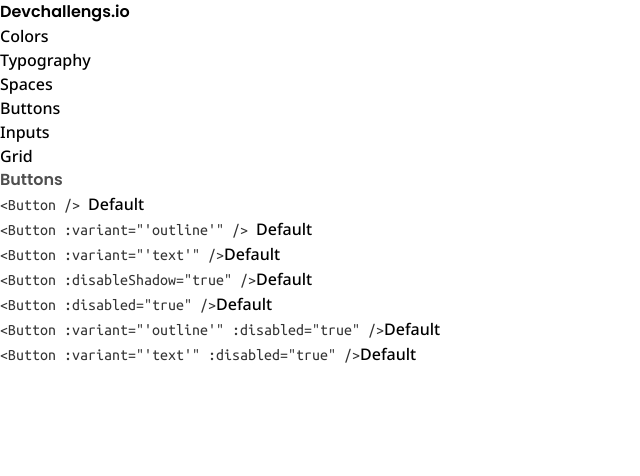
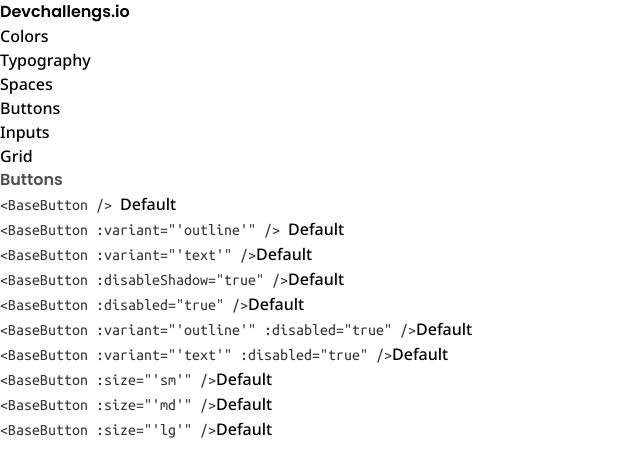
Before and after one commit to RennanPeron/reusable-components, a Vue app: page / in a window 1280 px wide. Shown: the top 476 px of the page, without its empty margins (0-640 px from the left). Built offline with nearby package versions, Linux system fonts and the light colour scheme.

Commit message:
button size added

```diff
--- a/src/components/base/Button.vue
+++ b/src/components/base/Button.vue
@@ -9,6 +9,10 @@
 
 export default {
     props: {
+        buttonText: {
+            required: false,
+            type: String
+        },
         variant: {
             required: false,
             type: String,
@@ -19,9 +23,16 @@
                 ].indexOf(value) !== -1
             }
         },
-        buttonText: {
+        size: {
             required: false,
-            type: String
+            type: String,
+            validator: function (value) {
+                return [
+                    'sm',
+                    'md',
+                    'lg',
+                ].indexOf(value) !== -1
+            }
         },
         // hover: {
         //     required: false,
@@ -57,6 +68,13 @@
             }
         }
 
+        if (props.size) {
+            if (props.size == 'sm')
+                size = ref('px-3 py-1.5')
+            else if (props.size == 'lg')
+                size = ref('px-5 py-3')
+        }
+
         if (props.disableShadow)
             shadow = ref('')
 
--- a/src/views/ButtonsView.vue
+++ b/src/views/ButtonsView.vue
@@ -5,8 +5,8 @@
     <section :class="examples">
       <!-- Button Default -->
       <div>
-        <span class="block text-gray-1">
-          &lt;Button /&gt;
+        <span class="block text-gray-1 mb-3">
+          &lt;BaseButton /&gt;
         </span>
         <base-button />
       </div>
@@ -15,7 +15,7 @@
     <section :class="examples">
       <!-- Button Default -->
       <div>
-        <span class="block text-gray-1"> &lt;Button :variant="'outline'" /&gt; </span>
+        <span class="block text-gray-1 mb-3"> &lt;BaseButton :variant="'outline'" /&gt; </span>
         <base-button :variant="'outline'" />
       </div>
     </section>
@@ -23,14 +23,14 @@
     <section :class="examples">
       <!-- Button Default -->
       <div>
-        <span class="block text-gray-1">&lt;Button :variant="'text'" /&gt;</span>
+        <span class="block text-gray-1 mb-3">&lt;BaseButton :variant="'text'" /&gt;</span>
         <base-button :variant="'text'" />
       </div>
     </section>
     <!-- Disable Shadow -->
     <section :class="examples">
       <div>
-        <span class="block text-gray-1">&lt;Button :disableShadow="true" /&gt;</span>
+        <span class="block text-gray-1 mb-3">&lt;BaseButton :disableShadow="true" /&gt;</span>
         <base-button :disableShadow="true" />
       </div>
     </section>
@@ -38,18 +38,36 @@
     <section :class="examples">
       <!-- First example -->
       <div>
-        <span class="block text-gray-1">&lt;Button :disabled="true" /&gt;</span>
+        <span class="block text-gray-1 mb-3">&lt;BaseButton :disabled="true" /&gt;</span>
         <base-button :disabled="true" />
       </div>
       <!-- Second Example -->
       <div>
-        <span class="block text-gray-1">&lt;Button :variant="'outline'" :disabled="true" /&gt;</span>
+        <span class="block text-gray-1 mb-3">&lt;BaseButton :variant="'outline'" :disabled="true" /&gt;</span>
         <base-button :variant="'outline'" :disabled="true" />
       </div>
       <!-- Third Example -->
       <div>
-        <span class="block text-gray-1">&lt;Button :variant="'text'" :disabled="true" /&gt;</span>
+        <span class="block text-gray-1 mb-3">&lt;BaseButton :variant="'text'" :disabled="true" /&gt;</span>
         <base-button :variant="'text'" :disabled="true" />
+      </div>
+    </section>
+    <!-- Sizes -->
+    <section :class="examples">
+      <!-- Size Small -->
+      <div>
+        <span class="block text-gray-1 mb-3">&lt;BaseButton :size="'sm'" /&gt;</span>
+        <base-button :size="'sm'" />
+      </div>
+      <!-- Size Medium -->
+      <div>
+        <span class="block text-gray-1 mb-3">&lt;BaseButton :size="'md'" /&gt;</span>
+        <base-button />
+      </div>
+      <!-- Size Large -->
+      <div>
+        <span class="block text-gray-1 mb-3">&lt;BaseButton :size="'lg'" /&gt;</span>
+        <base-button :size="'lg'" />
       </div>
     </section>
   </main>
```
